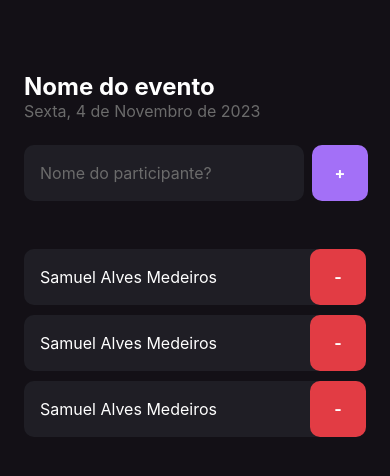
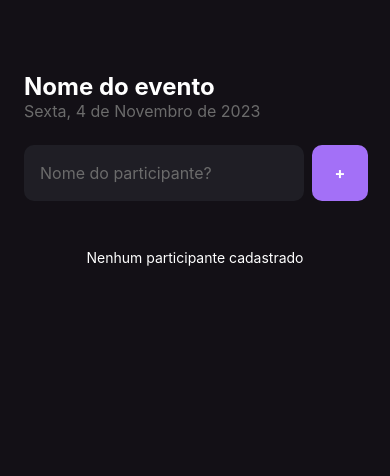
Before and after one commit to samuelfsd/events, a React Native app: screen / in a window 390 px wide. Shown: the top 476 px of the page. Built offline with nearby package versions, Linux system fonts and the light colour scheme.

Commit message:
feat: add listParticipants

```diff
--- a/src/components/Participant/index.js
+++ b/src/components/Participant/index.js
@@ -2,12 +2,13 @@ import { View, Text, TouchableOpacity } from "react-native";
 
 import { styles, button, buttonText } from "./styles";
 
-export const Participant = () => {
+export const Participant = ({ name, onRemove }) => {
+
   return (
     <View style={styles.container}>
-      <Text style={styles.name}>Samuel Alves Medeiros</Text>
+      <Text style={styles.name}>{name}</Text>
 
-      <TouchableOpacity style={styles.button}>
+      <TouchableOpacity style={styles.button} onPress={onRemove}>
         <Text style={styles.buttonText}>-</Text>
       </TouchableOpacity>
     </View>
--- a/src/screens/Home/index.js
+++ b/src/screens/Home/index.js
@@ -1,5 +1,13 @@
 import { StatusBar } from "expo-status-bar";
-import { View, Text, TextInput, TouchableOpacity } from "react-native";
+import {
+  View,
+  Text,
+  TextInput,
+  TouchableOpacity,
+  ScrollView,
+  FlatList,
+} from "react-native";
+import { useState } from "react";
 
 import { Participant } from "../../components/Participant";
 
@@ -14,8 +22,16 @@ import {
 } from "./styles";
 
 export const Home = () => {
+  const [participants, setParticipants] = useState([]);
+  const [participantName, setParticipantName] = useState("");
+
   const handleParticipantAdd = () => {
-    alert("Adicionando participante");
+    setParticipants([participantName, ...participants]);
+    setParticipantName("");
+  };
+
+  const handleRemoveParticipant = (participantName) => {
+    alert(`Remover ${participantName}`);
   };
 
   return (
@@ -28,15 +44,33 @@ export const Home = () => {
           style={styles.input}
           placeholder="Nome do participante?"
           placeholderTextColor="#6b6b6b"
+          defaultValue={participantName}
+          onChangeText={(participantName) =>
+            setParticipantName(participantName)
+          }
         />
         <TouchableOpacity style={styles.button} onPress={handleParticipantAdd}>
           <Text style={styles.buttonText}>+</Text>
         </TouchableOpacity>
       </View>
 
-      <Participant />
-      <Participant />
-      <Participant />
+      <FlatList
+        data={participants}
+        keyExtractor={(participantName) => participantName}
+        renderItem={({ item: participantName }) => (
+          <Participant
+            key={participantName}
+            name={participantName}
+            onRemove={() => handleRemoveParticipant(participantName)}
+          />
+        )}
+        showsVerticalScrollIndicator={false}
+        ListEmptyComponent={() => (
+          <Text style={styles.listEmptyText}>
+            Nenhum participante cadastrado
+          </Text>
+        )}
+      />
     </View>
   );
 };
--- a/src/screens/Home/styles.js
+++ b/src/screens/Home/styles.js
@@ -47,4 +47,9 @@ export const styles = StyleSheet.create({
     fontSize: 16,
     fontWeight: "bold",
   },
+  listEmptyText: {
+    color: "#fff",
+    fontSize: 14,
+    textAlign: "center",
+  },
 });
```
